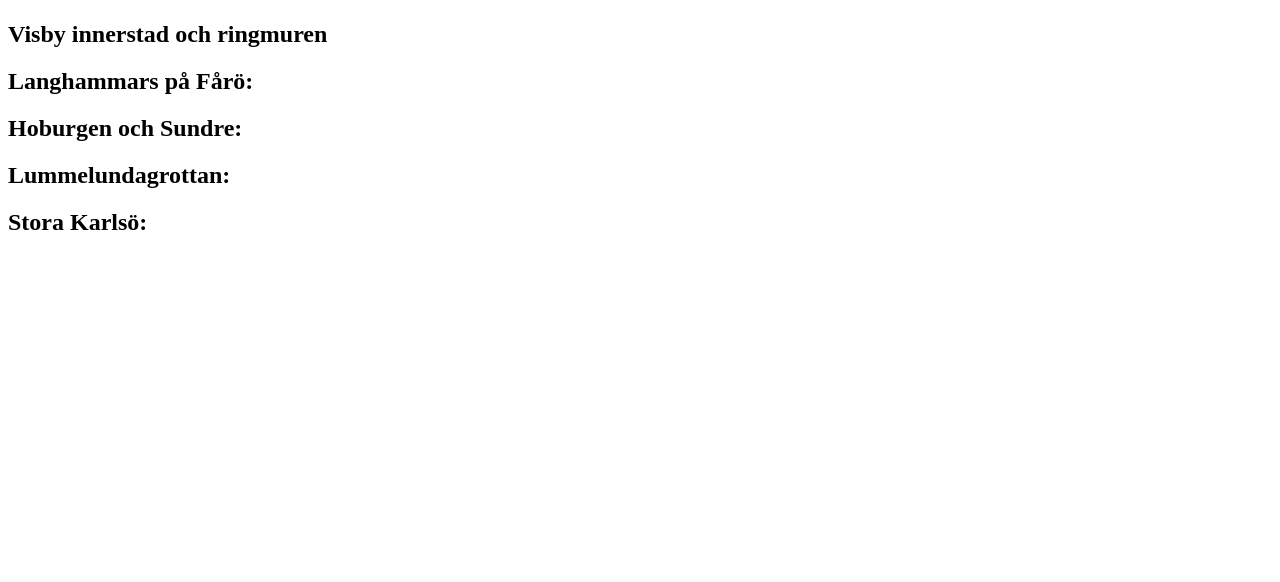
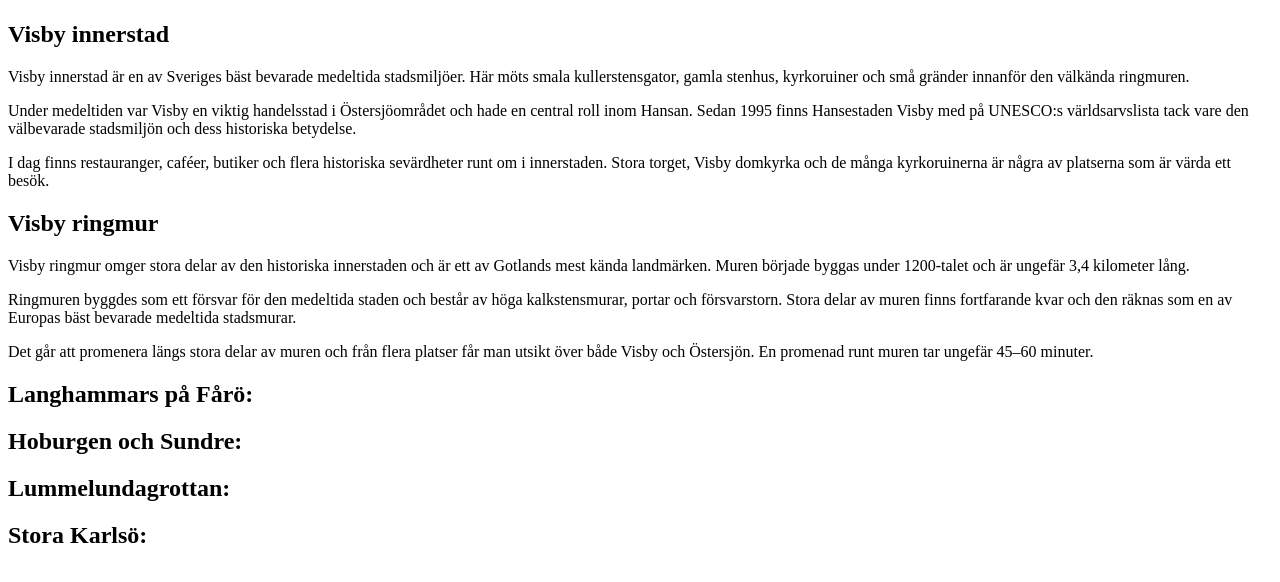
Before and after one commit to Jeri-JeriJeri/miniprojekt, a plain HTML site: page sevardheter.html in a window 1280 px wide. Drawn offline with Linux system fonts and the light colour scheme.

Commit message:
Tillägg av information

```diff
--- a/sevardheter.html
+++ b/sevardheter.html
@@ -4,21 +4,56 @@
     <meta charset="UTF-8" />
     <meta name="viewport" content="width=device-width, initial-scale=1.0" />
     <title>Document</title>
-    <link rel="stylesheet" href="sevardheter.css">
+    <link rel="stylesheet" href="sevardheter.css" />
   </head>
   <body>
     <header>
-      <h1>
-
-      </h1>
-      <nav>
-
-      </nav>
+      <h1></h1>
+      <nav></nav>
     </header>
     <main>
+      <section>
+        <h2>Visby innerstad</h2>
 
-      <section>
-        <h2>Visby innerstad och ringmuren</h2>
+        <p>
+          Visby innerstad är en av Sveriges bäst bevarade medeltida
+          stadsmiljöer. Här möts smala kullerstensgator, gamla stenhus,
+          kyrkoruiner och små gränder innanför den välkända ringmuren.
+        </p>
+
+        <p>
+          Under medeltiden var Visby en viktig handelsstad i Östersjöområdet och
+          hade en central roll inom Hansan. Sedan 1995 finns Hansestaden Visby
+          med på UNESCO:s världsarvslista tack vare den välbevarade stadsmiljön
+          och dess historiska betydelse.
+        </p>
+
+        <p>
+          I dag finns restauranger, caféer, butiker och flera historiska
+          sevärdheter runt om i innerstaden. Stora torget, Visby domkyrka och de
+          många kyrkoruinerna är några av platserna som är värda ett besök.
+        </p>
+
+        <h2>Visby ringmur</h2>
+
+        <p>
+          Visby ringmur omger stora delar av den historiska innerstaden och är
+          ett av Gotlands mest kända landmärken. Muren började byggas under
+          1200-talet och är ungefär 3,4 kilometer lång.
+        </p>
+
+        <p>
+          Ringmuren byggdes som ett försvar för den medeltida staden och består
+          av höga kalkstensmurar, portar och försvarstorn. Stora delar av muren
+          finns fortfarande kvar och den räknas som en av Europas bäst bevarade
+          medeltida stadsmurar.
+        </p>
+
+        <p>
+          Det går att promenera längs stora delar av muren och från flera
+          platser får man utsikt över både Visby och Östersjön. En promenad runt
+          muren tar ungefär 45–60 minuter.
+        </p>
       </section>
       <section>
         <h2>
@@ -26,23 +61,13 @@
         </h2>
       </section>
       <h2>Hoburgen och Sundre:</h2>
-      <section>
-
-      </section>
+      <section></section>
       <h2>Lummelundagrottan:</h2>
-      <section>
-
-      </section>
+      <section></section>
       <section>
         <h2>Stora Karlsö:</h2>
-
       </section>
     </main>
-    <footer>
-
-
-    </footer>
-
+    <footer></footer>
   </body>
-
 </html>
```
